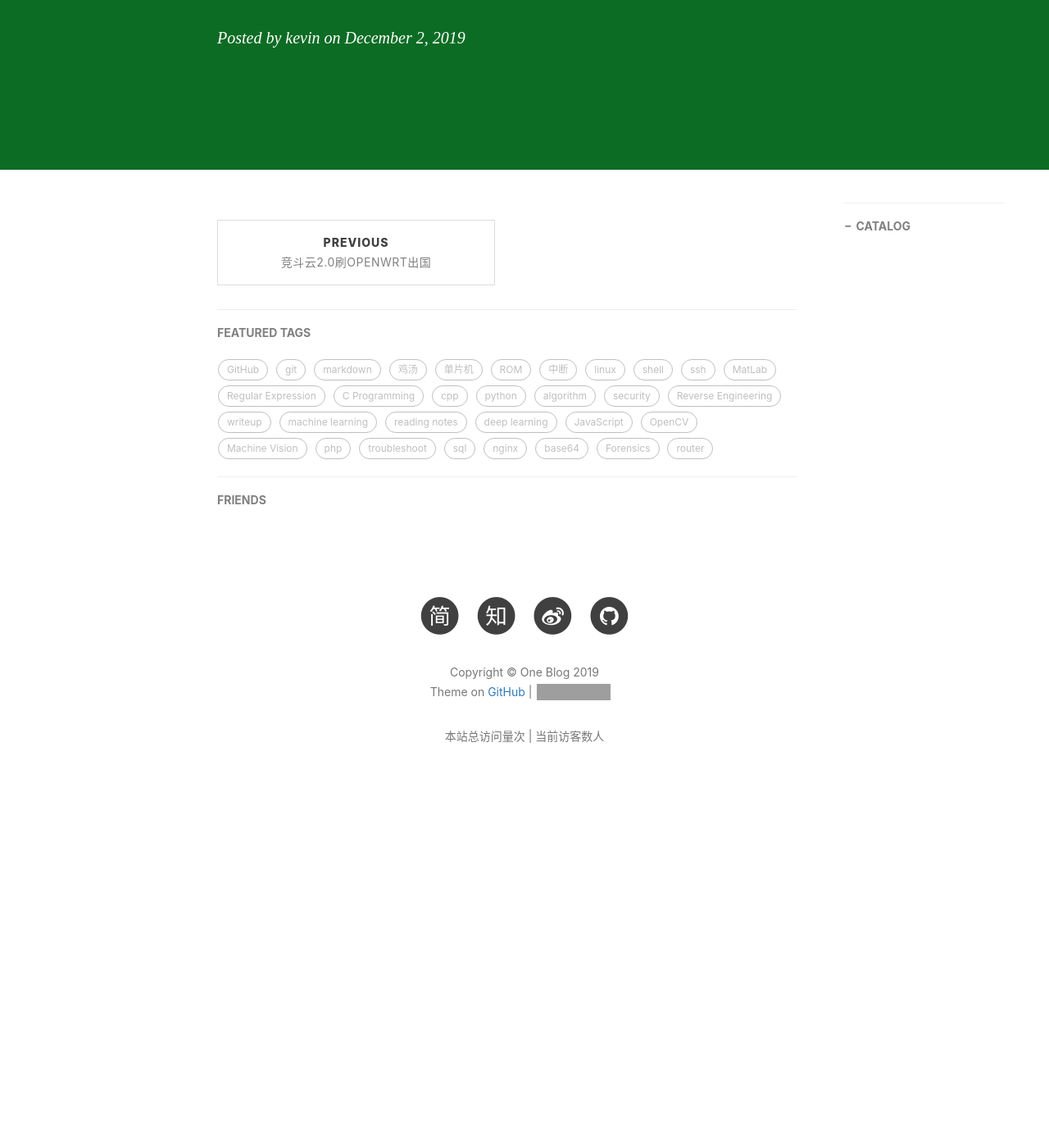
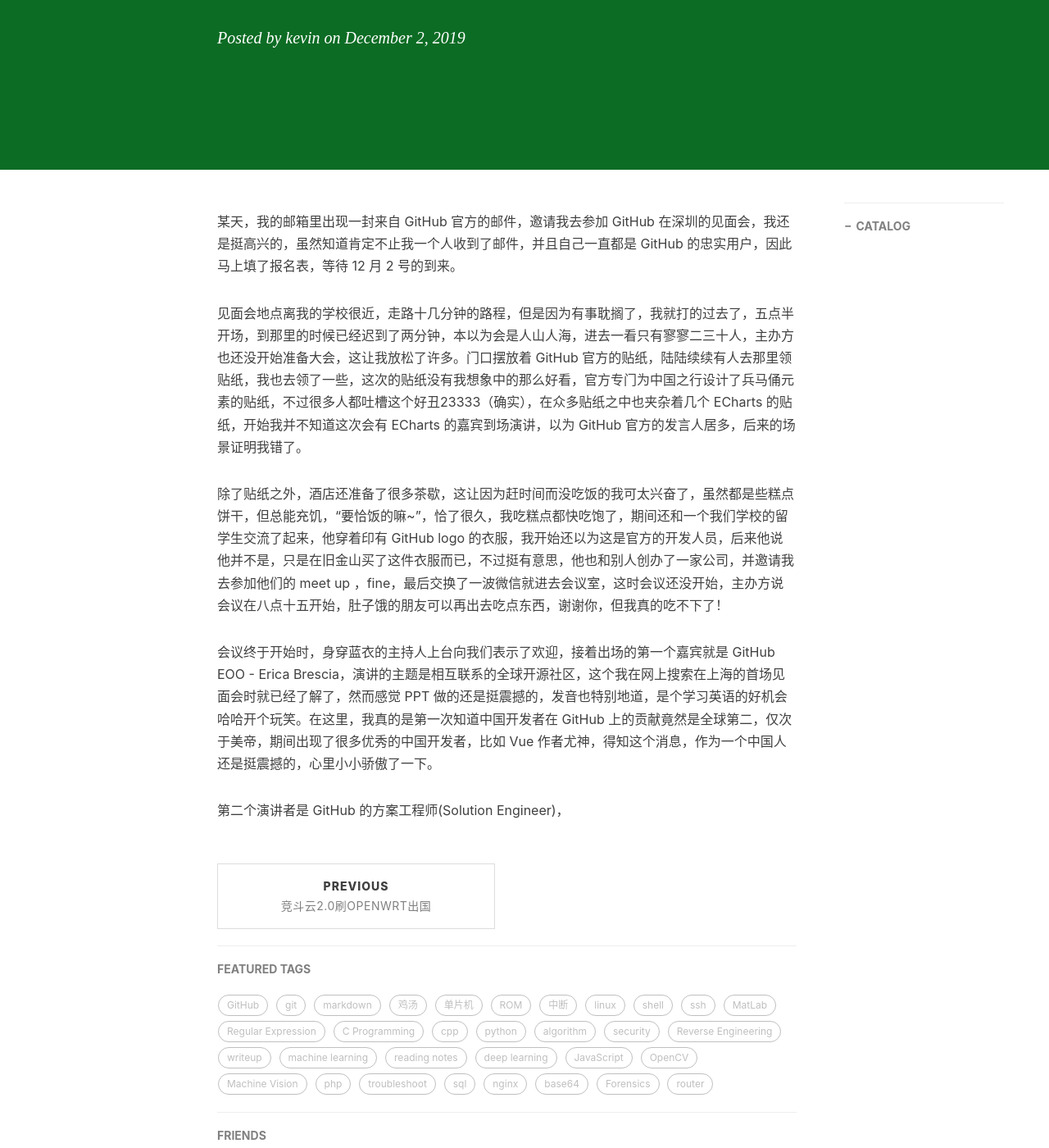
Before and after one commit to yarkable/yarkable.github.io, a Jekyll site: the page built from _posts/2019-12-02-参加GitHub中国见面会是什么感觉.md, in a window 1280 px wide and 1400 px high, scrolled down 376 px. Shown: the whole window at 82% size. Built offline with Jekyll 4.4.1, drawn with Linux system fonts in a browser that asks for light colours; nearby versions of some CDN libraries; comment, search, counter and statistics services are not loaded; before the commit the page ends 1378 px from its top, so only the background shows below that; grey boxes are pictures that could not be loaded.

Commit message:
upload new post

```diff
--- a/_posts/2019-12-02-参加GitHub中国见面会是什么感觉.md
+++ b/_posts/2019-12-02-参加GitHub中国见面会是什么感觉.md
@@ -9,3 +9,25 @@
 tags:
     - GitHub
 ---
+
+
+
+
+
+某天，我的邮箱里出现一封来自 GitHub 官方的邮件，邀请我去参加 GitHub 在深圳的见面会，我还是挺高兴的，虽然知道肯定不止我一个人收到了邮件，并且自己一直都是 GitHub 的忠实用户，因此马上填了报名表，等待 12 月 2 号的到来。
+
+
+
+见面会地点离我的学校很近，走路十几分钟的路程，但是因为有事耽搁了，我就打的过去了，五点半开场，到那里的时候已经迟到了两分钟，本以为会是人山人海，进去一看只有寥寥二三十人，主办方也还没开始准备大会，这让我放松了许多。门口摆放着 GitHub 官方的贴纸，陆陆续续有人去那里领贴纸，我也去领了一些，这次的贴纸没有我想象中的那么好看，官方专门为中国之行设计了兵马俑元素的贴纸，不过很多人都吐槽这个好丑23333（确实），在众多贴纸之中也夹杂着几个 ECharts 的贴纸，开始我并不知道这次会有 ECharts 的嘉宾到场演讲，以为 GitHub 官方的发言人居多，后来的场景证明我错了。
+
+
+
+除了贴纸之外，酒店还准备了很多茶歇，这让因为赶时间而没吃饭的我可太兴奋了，虽然都是些糕点饼干，但总能充饥，“要恰饭的嘛~”，恰了很久，我吃糕点都快吃饱了，期间还和一个我们学校的留学生交流了起来，他穿着印有 GitHub logo 的衣服，我开始还以为这是官方的开发人员，后来他说他并不是，只是在旧金山买了这件衣服而已，不过挺有意思，他也和别人创办了一家公司，并邀请我去参加他们的 meet up ，fine，最后交换了一波微信就进去会议室，这时会议还没开始，主办方说会议在八点十五开始，肚子饿的朋友可以再出去吃点东西，谢谢你，但我真的吃不下了！
+
+
+
+会议终于开始时，身穿蓝衣的主持人上台向我们表示了欢迎，接着出场的第一个嘉宾就是 GitHub EOO - Erica Brescia，演讲的主题是相互联系的全球开源社区，这个我在网上搜索在上海的首场见面会时就已经了解了，然而感觉 PPT 做的还是挺震撼的，发音也特别地道，是个学习英语的好机会哈哈开个玩笑。在这里，我真的是第一次知道中国开发者在 GitHub 上的贡献竟然是全球第二，仅次于美帝，期间出现了很多优秀的中国开发者，比如 Vue 作者尤神，得知这个消息，作为一个中国人还是挺震撼的，心里小小骄傲了一下。
+
+
+
+第二个演讲者是 GitHub 的方案工程师(Solution Engineer)，
```
